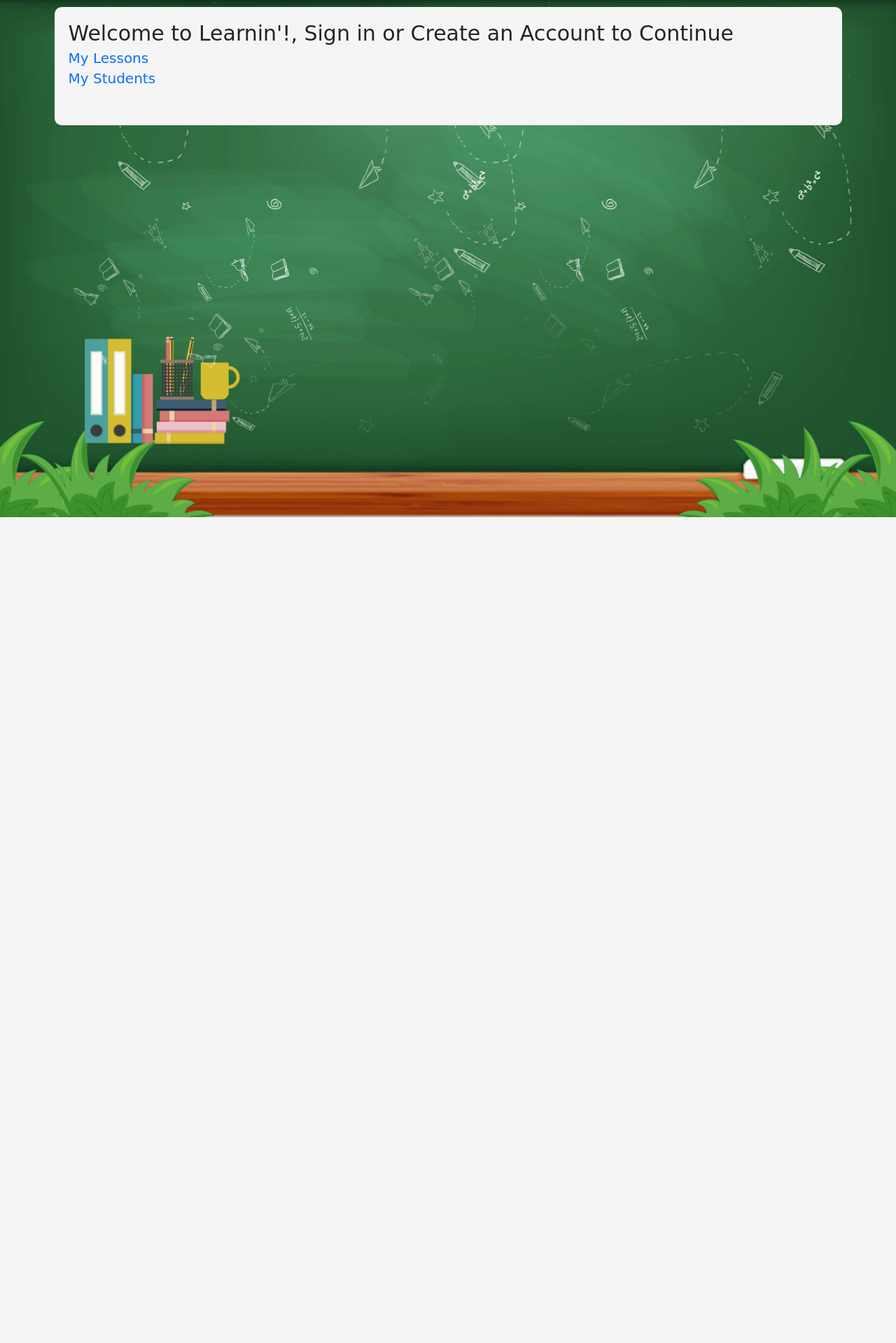
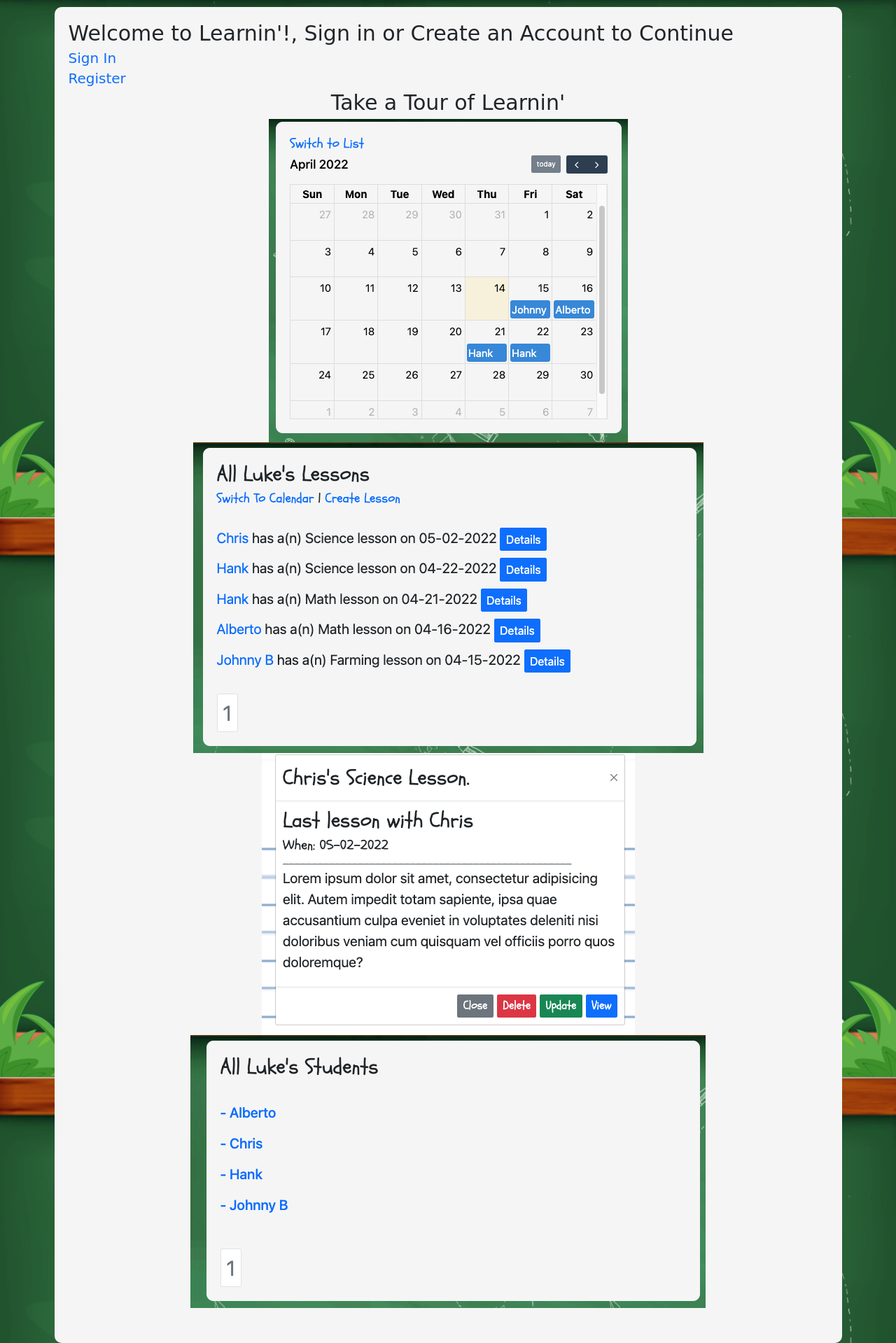
Before and after one commit to LukeSchaffel/lesson-planner, a Flask app: page / in a window 1280 px wide. Shown: the part 61-1980 px from the top of the page at 70% size. Before the commit the page ends 800 px from the top, so only its background shows below. Run offline with Flask 2, Linux system fonts and the light colour scheme; parts of the project's set-up code (start-up, migrations or seed data) failed here and were passed over; some web fonts are replaced.

Commit message:
pictures

```diff
--- a/myapp/__init__.py
+++ b/myapp/__init__.py
@@ -18,8 +18,8 @@ app.config['SECRET_KEY'] = os.getenv('SECRET_KEY')
 
 
 # set up connection to db
-# app.config['SQLALCHEMY_DATABASE_URI'] = "postgresql://localhost:5432/lessonplanner2"
-app.config['SQLALCHEMY_DATABASE_URI'] = os.getenv('DATABASE_URL').replace("://", "ql://", 1)
+app.config['SQLALCHEMY_DATABASE_URI'] = "postgresql://localhost:5432/lessonplanner2"
+# app.config['SQLALCHEMY_DATABASE_URI'] = os.getenv('DATABASE_URL').replace("://", "ql://", 1)
 app.config['SQLALCHEMY_TRACK_MODIFICATIONS'] = False
 
 db = SQLAlchemy(app)
--- a/myapp/static/css/index.css
+++ b/myapp/static/css/index.css
@@ -12,6 +12,14 @@ h2 {
 
 }
 
+#pictures {
+  text-align: center;
+}
+
+img {
+  max-width: 80%;
+}
+
 
 .pag-nav {
   margin-top: 30px;
--- a/myapp/templates/index.html
+++ b/myapp/templates/index.html
@@ -18,12 +18,23 @@
 <div id="top-part">
   <h1>Welcome to Learnin'!, Sign in or Create an Account to Continue</h1>
   <h2>
-    <a href="{{url_for('users.lessons', username=current_user.username)}}">My Lessons</a>
+    <a href="">Sign In</a>
   </h2>
   <h2>
-   <a href="{{url_for('users.students', username=current_user.username)}}">My Students</a>
+   <a href="">Register</a>
+  </h2>
 
-{% endif %}
+  <div id="pictures">
+  <h1>Take a Tour of Learnin'</h1>
+    <img src="../static/images/calendar.png"/>
+    <img src="../static/images/lessons-list.png"/>
+    <img src="../static/images/lesson-view.png"/>
+    <img src="../static/images/students.png"/>
+  </div>
+
+
+
+  {% endif %}
 </main>
 
 {% endblock %}
```
Also changed, not shown: myapp/static/images/calendar.png (added), myapp/static/images/lesson-view.png (added), myapp/static/images/lessons-list.png (added), myapp/static/images/students.png (added).
